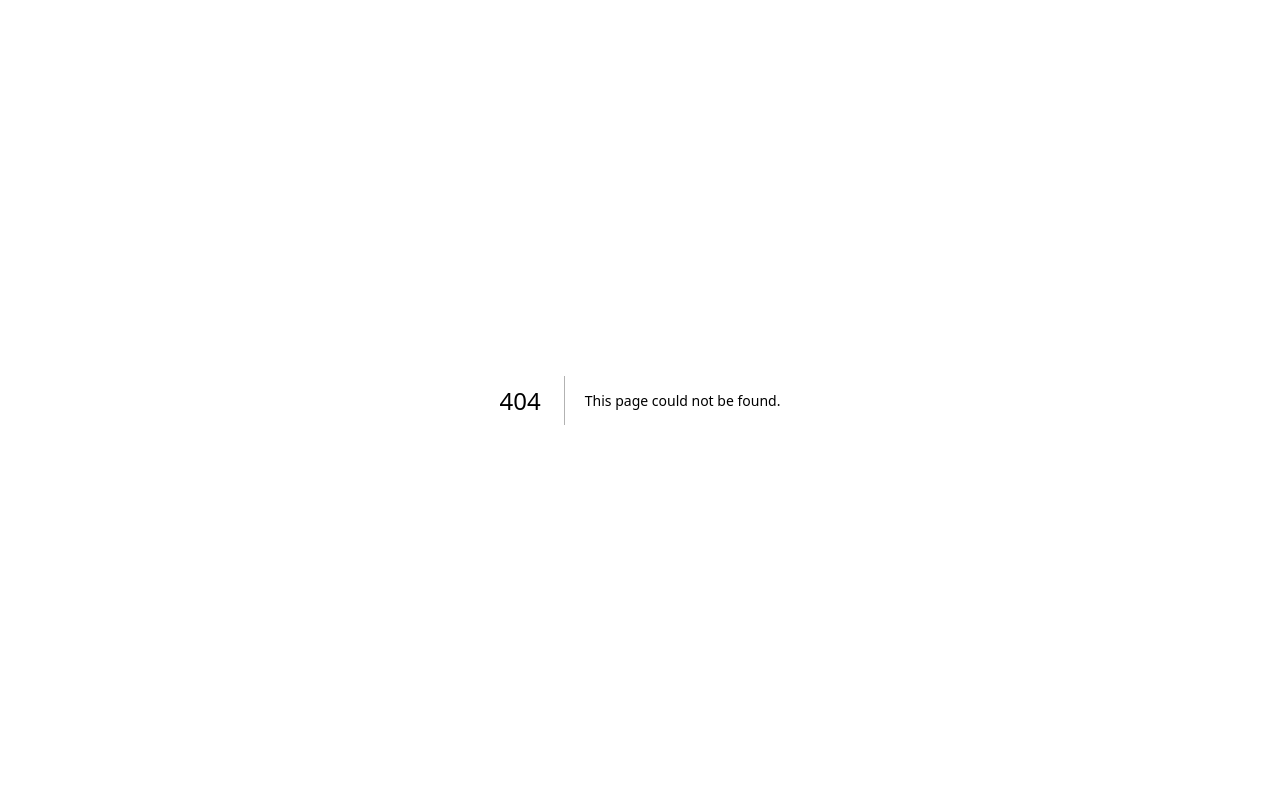
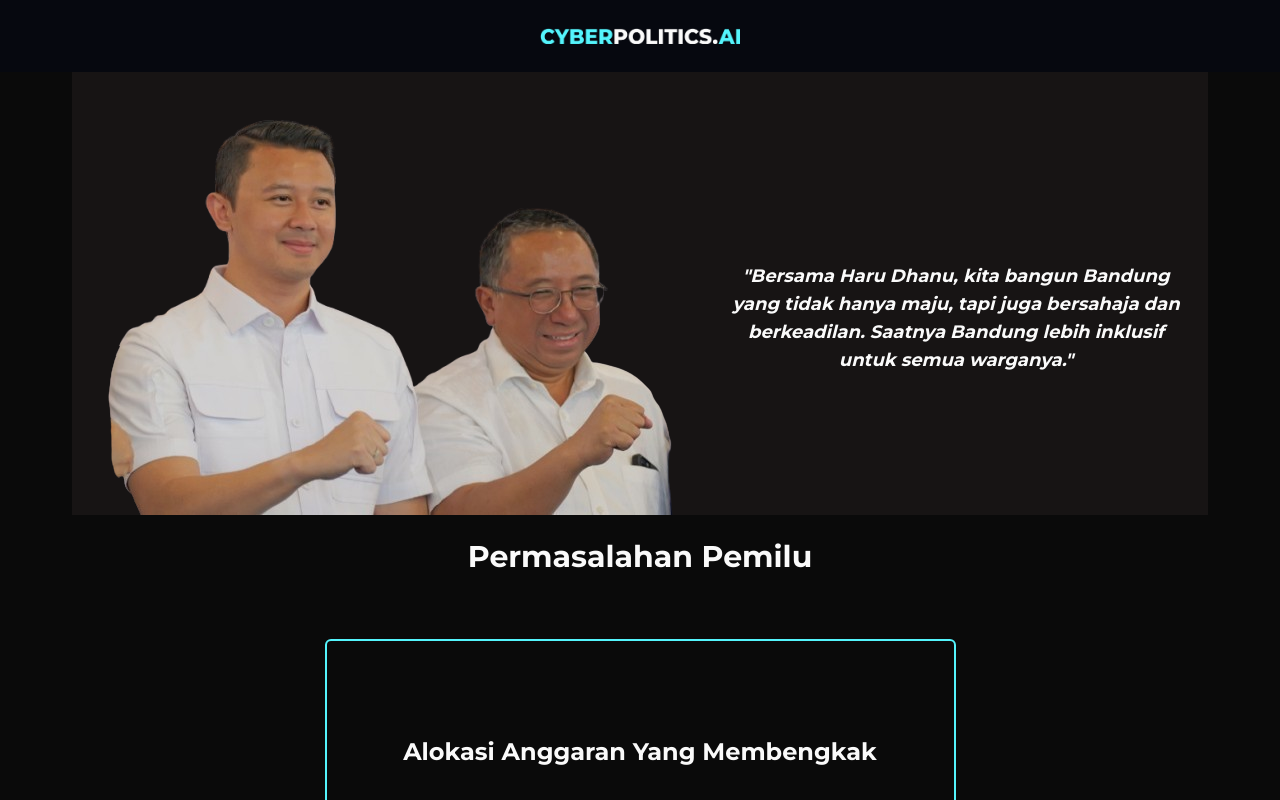
Before and after one commit to deriifirgiawan/cyberpolitics, a Next.js app: page /walikota in a window 1280 px wide. Before the commit this address had no page. Shown: the top 800 px of the page. Built offline with nearby package versions, Linux system fonts and the light colour scheme.

Commit message:
feat: add new pages for haru

```diff
--- /dev/null
+++ b/src/app/walikota/page.tsx
@@ -0,0 +1,13 @@
+import { HomePage, Walikota } from "@/components";
+
+export default function WalikotaPage() {
+  return (
+    <main>
+      <Walikota.Navbar />
+      <Walikota.Banner />
+      <HomePage.SectionProblem />
+      <HomePage.SectionCaption />
+      <HomePage.SectionSolution />
+    </main>
+  );
+}
--- /dev/null
+++ b/src/components/templates/Walikota/Banner/Banner.tsx
@@ -0,0 +1,23 @@
+import { ImageConstant } from "@/constants";
+import Image from "next/image";
+
+export const Banner = () => {
+  return (
+    <section className="pb-4 lg:pb-0 md:pb-0 mt-[72px] mx-[24px] lg:mx-[72px] md:mx-[72px] bg-[#171414] pt-12 flex items-center justify-between px-4 flex-col lg:flex-row md:flex-row ">
+      <Image
+        src={ImageConstant.BANNER_HARU}
+        width={1000}
+        height={400}
+        alt="Haru&Dhani"
+      />
+
+      <div className="text-center">
+        <h1 className="font-bold text-lg md:text-1xl lg:text-1xl italic">
+          "Bersama Haru Dhanu, kita bangun Bandung yang tidak hanya maju, tapi
+          juga bersahaja dan berkeadilan. Saatnya Bandung lebih inklusif untuk
+          semua warganya."
+        </h1>
+      </div>
+    </section>
+  );
+};
--- /dev/null
+++ b/src/components/templates/Walikota/Banner/index.ts
@@ -0,0 +1 @@
+export * from './Banner'
--- /dev/null
+++ b/src/components/templates/Walikota/Navbar/Navbar.tsx
@@ -0,0 +1,16 @@
+import { ImageConstant } from "@/constants";
+import Image from "next/image";
+
+export const Navbar = () => {
+  return (
+    <nav className="nav-background flex top-0 fixed transition-all duration-300 w-full justify-center items-center py-6 md:px-8 lg:px-8 px-4 z-50">
+      <Image
+        src={ImageConstant.LOGO}
+        alt="CyberPolitics.AI"
+        width={200}
+        height={200}
+        priority
+      />
+    </nav>
+  );
+};
--- /dev/null
+++ b/src/components/templates/Walikota/Navbar/index.ts
@@ -0,0 +1 @@
+export * from './Navbar'
--- /dev/null
+++ b/src/components/templates/Walikota/index.ts
@@ -0,0 +1,2 @@
+export * from './Navbar'
+export * from './Banner'
--- a/src/components/templates/index.ts
+++ b/src/components/templates/index.ts
@@ -1,2 +1,3 @@
 export * as HomePage from "./Home";
 export * from "./Navbar";
+export * as Walikota from './Walikota'
--- a/src/constants/image.constant.ts
+++ b/src/constants/image.constant.ts
@@ -66,4 +66,7 @@ export abstract class ImageConstant {
 	static HOW_TO_12 = "/how-to/alur-12.png";
 
 	static BANNER_GIF = "/gif/banner.gif";
+
+	static BANNER_HARU = "/images/haru.png"
+	static GEDUNG_SATE = "/images/gedung_sate.png"
 }
```
